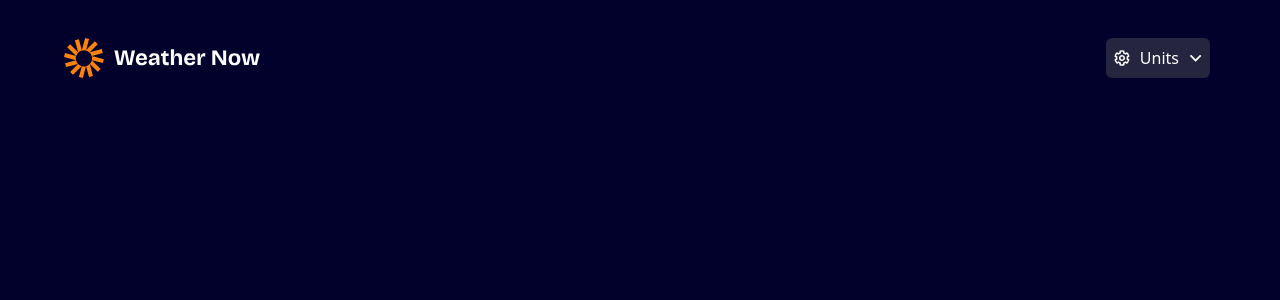
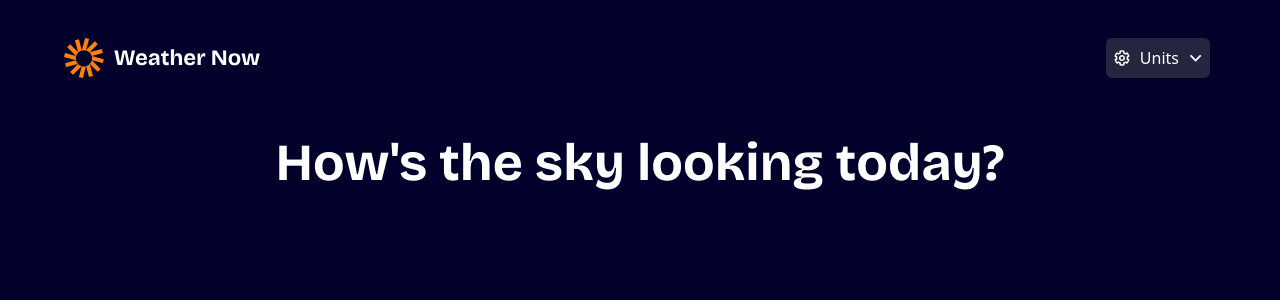
Before and after one commit to Mohammed-Lashein/frontend-mentor-hackathon, a React (Vite) app: page / in a window 1280 px wide. Shown: the top 300 px of the page. Built offline with nearby package versions, Linux system fonts and the light colour scheme.

Commit message:
feat: add the main header of the homepage

```diff
--- a/src/App.tsx
+++ b/src/App.tsx
@@ -3,6 +3,10 @@ import Navbar from "./components/Navbar"
 function App() {
   return <div className=' px-16 py-8'>
     <Navbar />
+    <h1 className='text-white text-3xl pt-[var(--spacing-600)] pr-[var(--spacing-1400)] pb-[var(--spacing-800)] pl-[var(--spacing-1400)] text-center text-[3.25rem] font-bricolage'>
+			How's the sky looking today?{' '}
+		</h1>
+
   </div>
 }
 
```
